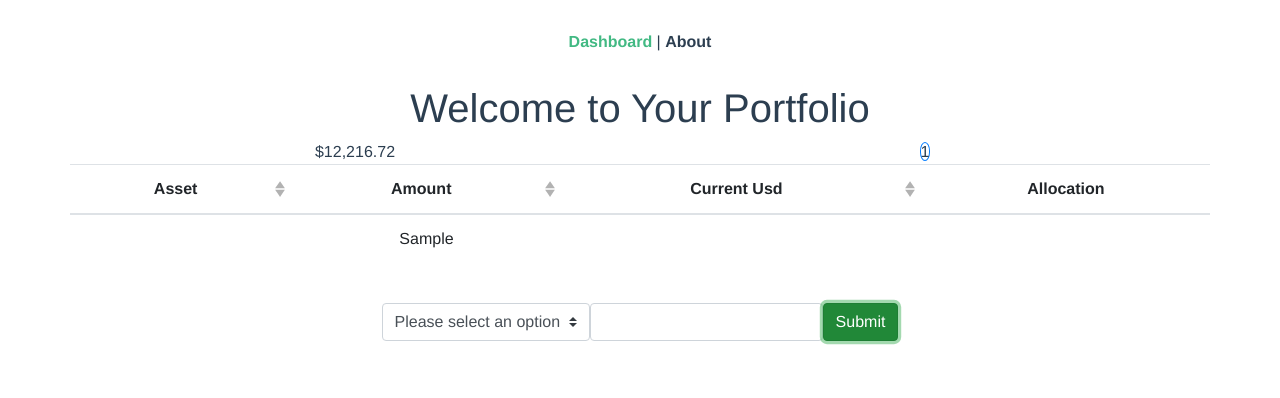
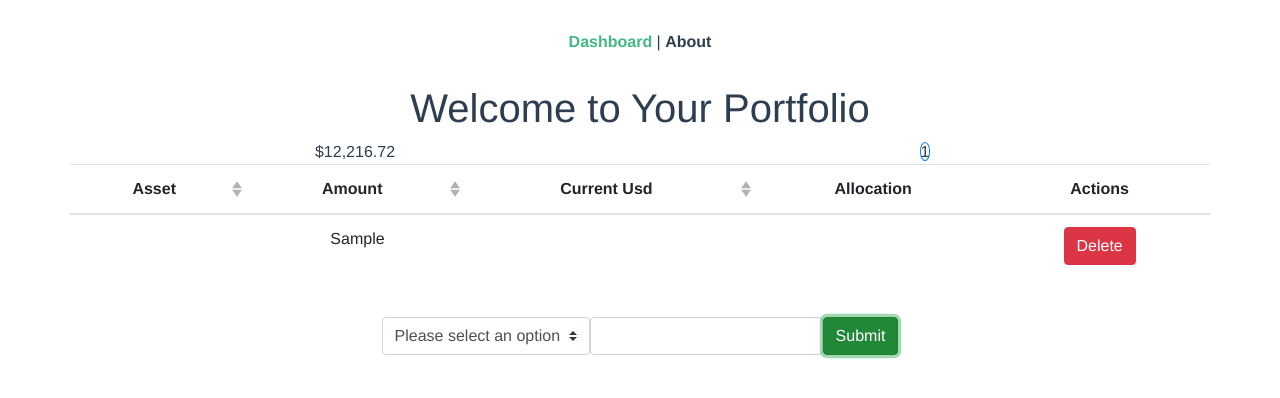
Before and after one commit to krista805/crypto_portfolio, a Vue app: page / in a window 1280 px wide. Both pictures are taken after typing "Sample" into the empty fields and a click on the button "Submit". Shown: the top 398 px of the page. Built offline with nearby package versions, Linux system fonts and the light colour scheme.

Commit message:
Deleting item in asset list is working. Now need to get it to work when using the filter/reorder in the table

```diff
--- a/src/components/AssetList/index.vue
+++ b/src/components/AssetList/index.vue
@@ -9,7 +9,10 @@
             <template #cell(amount)="data">
 
                 {{ data.item.amount }}
+            </template>
 
+            <template #cell(actions)="row">
+                <b-button variant="danger" @click="deleteRow(row.index)">Delete</b-button>
             </template>
         </b-table>
     </b-row>
@@ -19,7 +22,6 @@
 <script>
 export default {
     name: 'AssetList',
-    // props: ['getInput'],
     props: {
         cryptoList: Array
     },
@@ -43,6 +45,9 @@ export default {
                 {
                     key: 'allocation',
                     sortable: false,
+                },
+                {
+                    key: 'actions',
                 }
             ],
             // items: [
@@ -53,6 +58,12 @@ export default {
             //     { asset: 'Polkadot', amount: '29.2244', current_usd: '$1,200'}
             // ],
         }
+    },
+
+    methods: {
+        deleteRow(index) {
+            this.cryptoList.splice(index, 1);
+        }
     }
 }
 </script>
--- a/src/views/Dashboard.vue
+++ b/src/views/Dashboard.vue
@@ -27,9 +27,6 @@ export default {
   data() {
     return {
       items: [],
-      // asset: {
-      //   total: null
-      // }
     }
   },
   computed: {
```
Lines whose indentation alone changed are shown as unchanged.
